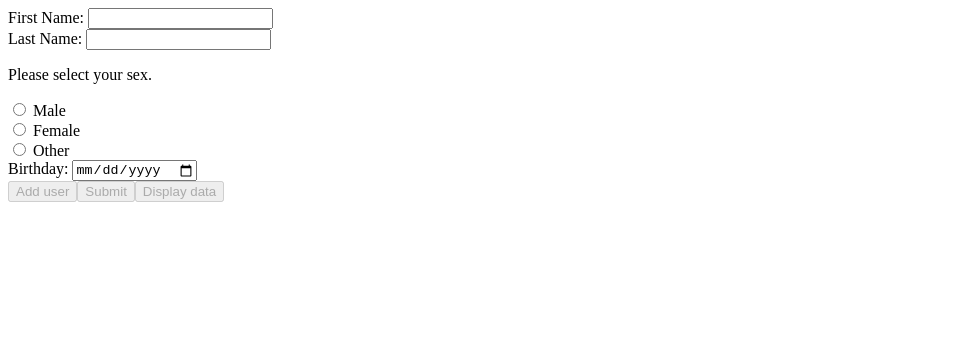
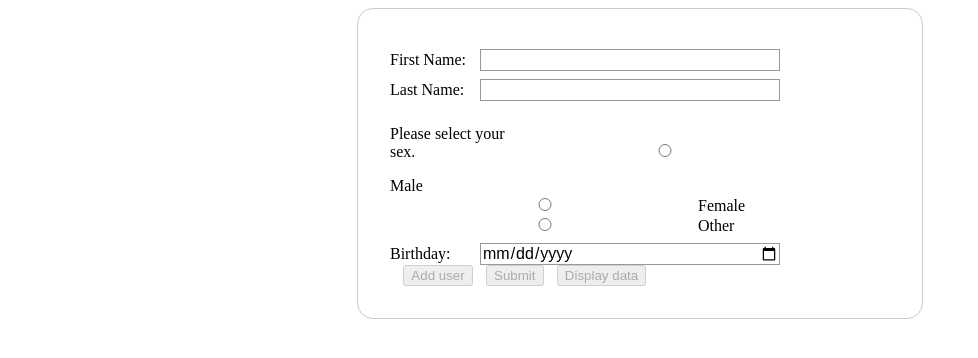
Before and after one commit to MarcoAntonioMartinez/User-Info, an Angular app in the folder ses-assignment/: page / in a window 1280 px wide. Shown: the top 358 px of the page, without its empty margins (0-978 px from the left). Built offline with nearby package versions, Linux system fonts and the light colour scheme.

Commit message:
Made User Form page look a little better

```diff
--- a/ses-assignment/src/app/ses-assignment/ses-assignment.component.css
+++ b/ses-assignment/src/app/ses-assignment/ses-assignment.component.css
@@ -0,0 +1,79 @@
+form {
+  /* Center the form on the page */
+  margin: 0 auto;
+  width: 500px;
+  /* Form outline */
+  padding: 2em;
+  border: 1px solid #CCC;
+  border-radius: 1em;
+}
+
+
+h2 {
+	/* Center the h2 tags */
+	text-align: center;
+
+ }
+
+div {
+	/* Give some space to the buttons so its not super close to
+	   the date picker*/
+	margin-top: 0.5em;
+}
+
+label {
+  /* Uniform size & alignment */
+  display: inline-block;
+  width: 90px;
+  text-align: left;
+}
+
+p {
+  /* Uniform size & alignment */
+  display: inline-block;
+  width: 120px;
+  text-align: left;
+}
+
+input {
+  /* To make sure that all text fields have the same font settings
+     By default, textareas have a monospace font */
+  font: 1em sans-serif;
+
+  /* Uniform text field size */
+  width: 300px;
+  box-sizing: border-box;
+
+  /* Match form field borders */
+  border: 1px solid #999;
+}
+
+label.radio {
+  /* Make the labels closer to radio buttons and align them to the left */
+  text-align: left;
+  width: 30px;
+
+
+}
+
+input.radio{
+	/* Make radio buttons closer to label */
+	text-align: left;
+	width: 20px;
+}
+
+input:focus {
+  /* Additional highlight for focused elements */
+  border-color: #000;
+}
+
+.button {
+  /* Align buttons with the text fields */
+  padding-left: 90px; /* same size as the label elements */
+}
+
+button {
+  /* This extra margin represent roughly the same space as the space
+     between the labels and their text fields */
+  margin-left: 1em;
+}
```
